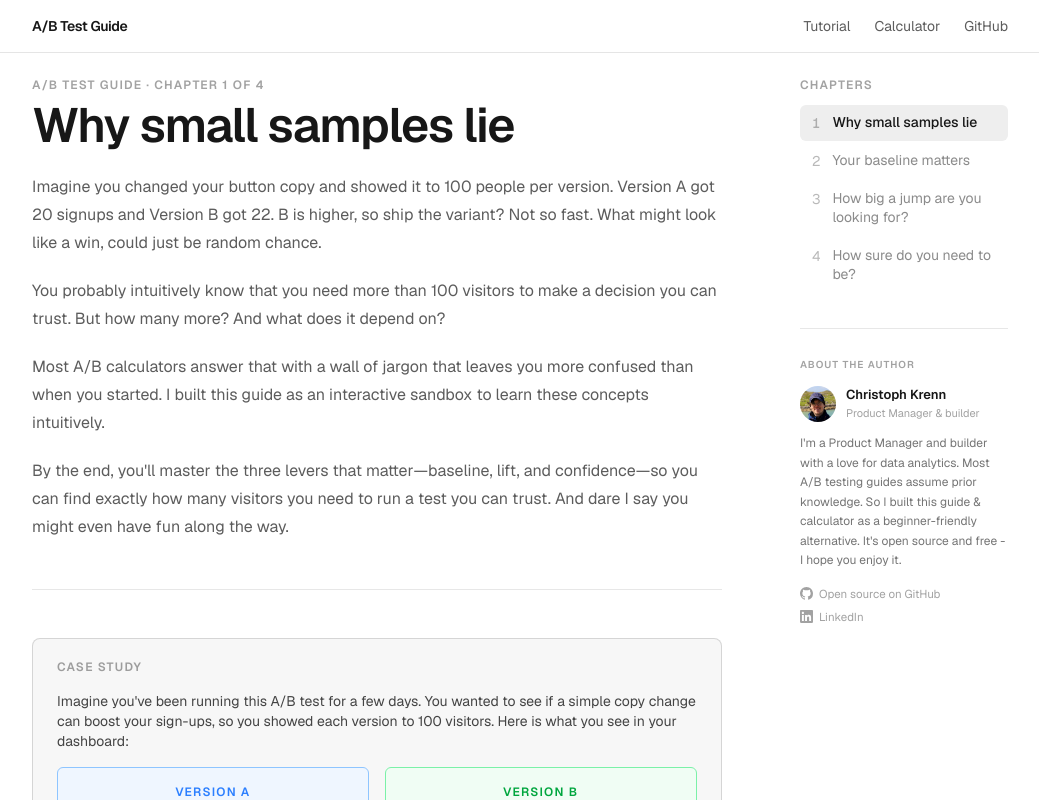
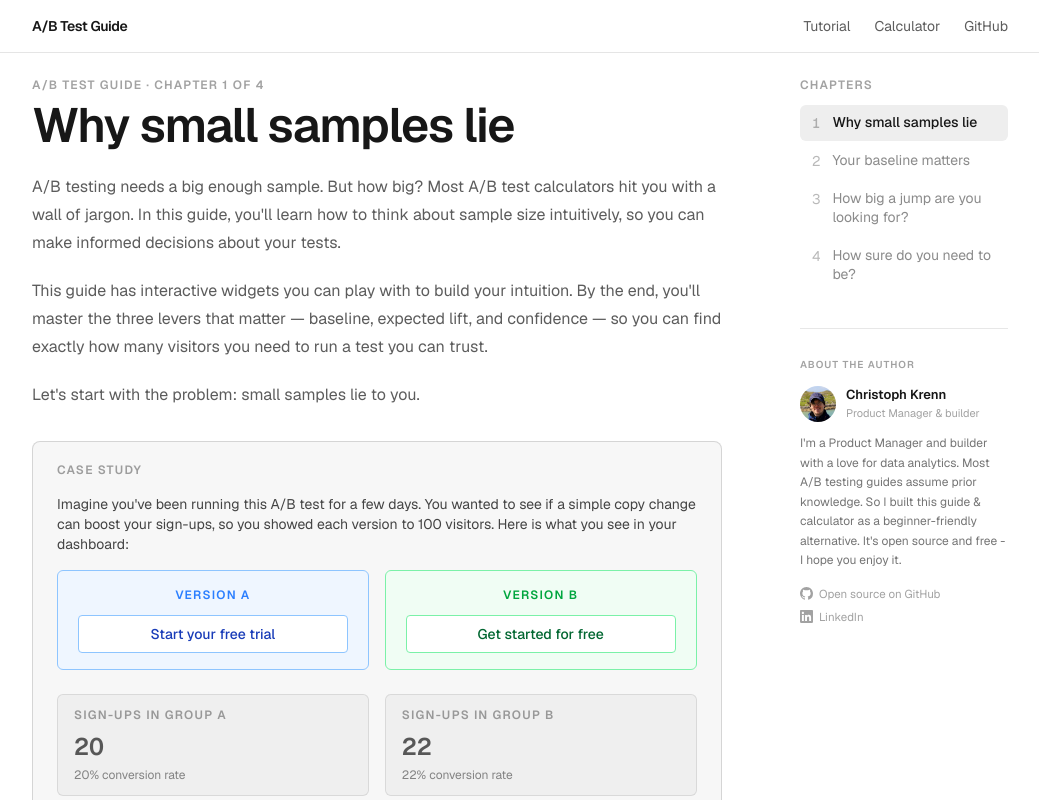
Before and after one commit to codedebugrepeat/ab-test-guide, a Next.js app: page /why-small-samples-lie in a window 1280 px wide. Shown: the top 800 px of the page, without its empty margins (120-1159 px from the left). Built offline with nearby package versions, Linux system fonts and the light colour scheme.

Commit message:
Improve intro on page 1

```diff
--- a/app/why-small-samples-lie/page.tsx
+++ b/app/why-small-samples-lie/page.tsx
@@ -40,23 +40,18 @@ export default function Section1Page() {
 
       <div className="prose mt-6">
         <p>
-          Imagine you changed your button copy and showed it to 100 people per version. Version A got 20 signups and Version B got 22.
-          B is higher, so ship the variant?
-          Not so fast. What might look like a win, could just be random chance.
+          A/B testing needs a big enough sample. But how big?
+
+          Most A/B test calculators hit you with a wall of jargon. In this guide, you&apos;ll learn how to think about sample size intuitively, so you can make informed decisions about your tests.
         </p>
 
         <p>
-          You probably intuitively know that you need more than 100 visitors to make a decision you can trust. But how many more? And what does it depend on?
+          This guide has interactive widgets you can play with to build your intuition.
+
+          By the end, you&apos;ll master the three levers that matter — baseline, expected lift, and confidence — so you can find exactly how many visitors you need to run a test you can trust.
         </p>
 
-        <p>
-          Most A/B calculators answer that with a wall of jargon that leaves you more confused than when you started. I built this guide as an interactive sandbox to learn these concepts intuitively.
-        </p>
-        <p>
-          By the end, you&apos;ll master the three levers that matter—baseline, lift, and confidence—so you can find exactly how many visitors you need to run a test you can trust. And dare I say you might even have fun along the way.
-        </p>
-
-        <hr />
+        <p>Let&apos;s start with the problem: small samples lie to you.</p>
 
         <div className="not-prose">
           <CaseStudyCallout />
```
